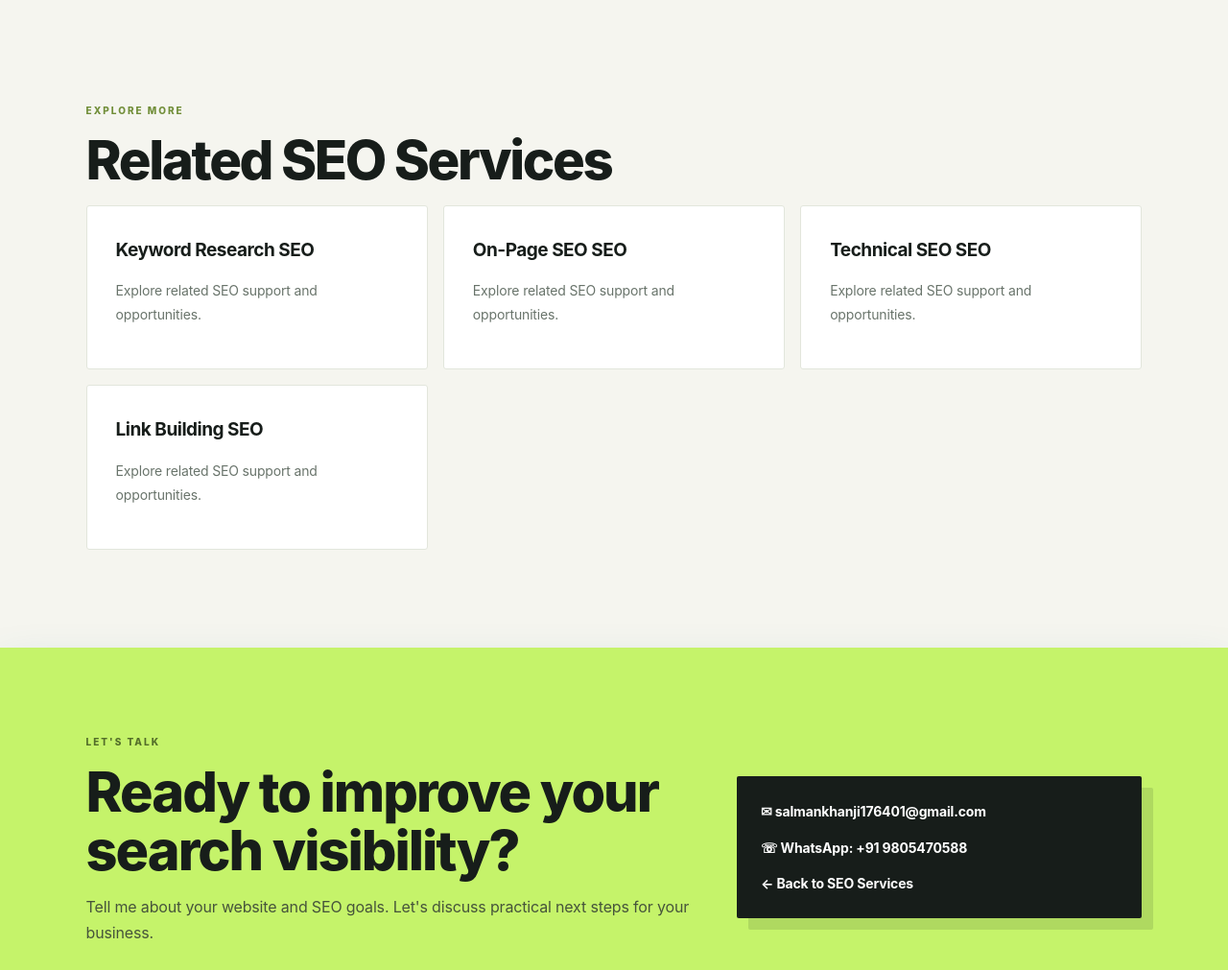
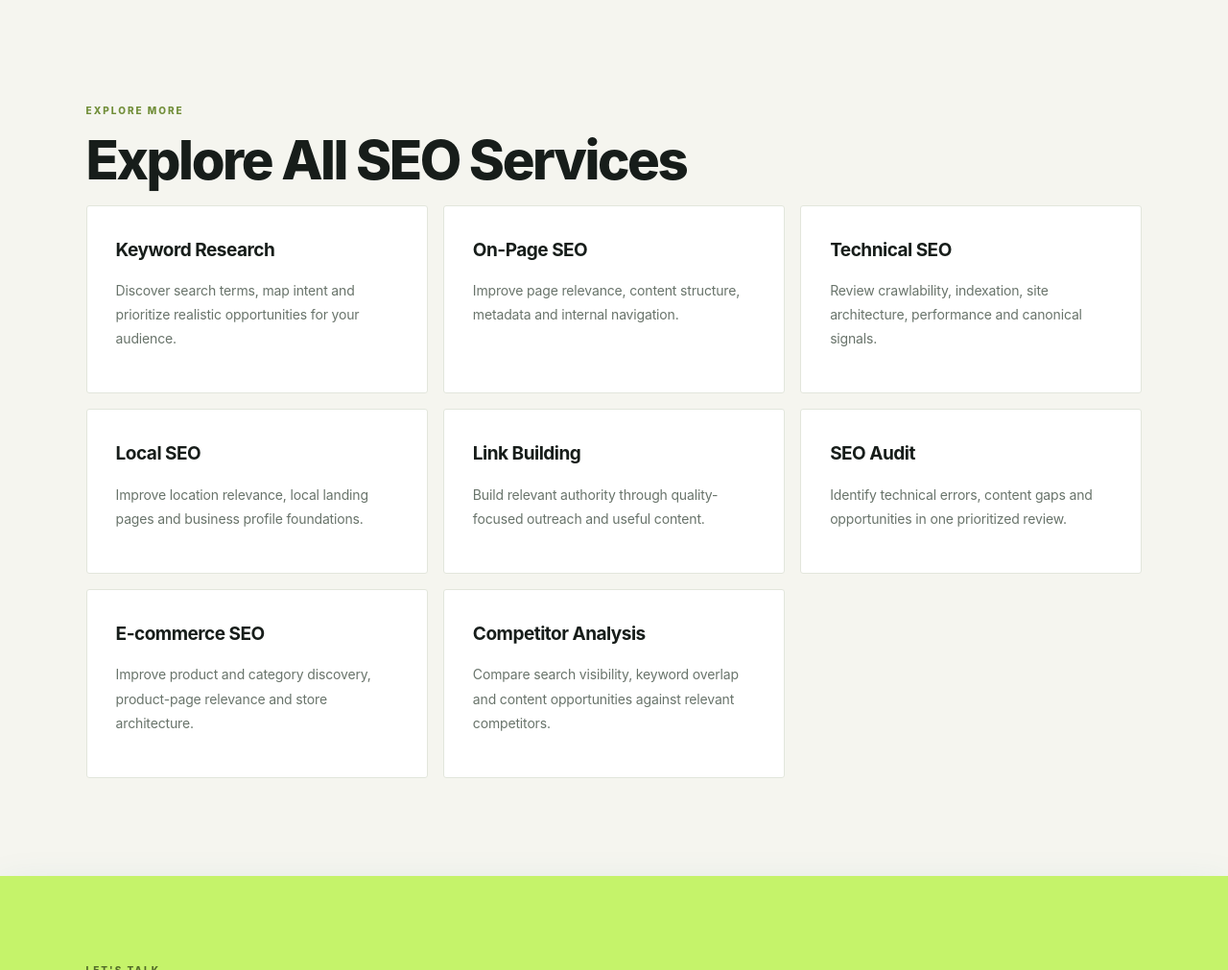
Before and after one commit to mushtaqwork7486-ai/seo-service-page, a plain HTML site: page local-seo-services/index.html in a window 1280 px wide. Shown: the part 3040-4051 px from the top of the page at 96% size. Drawn offline with Linux system fonts and the light colour scheme.

Commit message:
Link all SEO service pages with useful descriptions

```diff
--- a/local-seo-services/index.html
+++ b/local-seo-services/index.html
@@ -20,9 +20,15 @@
 <section class="section service-content"><h2>Reviews, citations and local trust</h2><p>Consistent name, address and phone information across relevant directories can reduce confusion. A thoughtful review process also helps customers share genuine experiences. I focus on relevant, accurate listings and ethical practices rather than bulk spam submissions or fake reviews.</p></section>
 <section class="section"><p class="eyebrow">COMMON QUESTIONS</p><h2>Frequently Asked Questions</h2><div class="grid faq-grid"><article class="service"><h3>Do you guarantee a Google Maps position?</h3><p>No. Local results vary by searcher location, relevance, distance, prominence and competition. No provider can guarantee a specific Maps position.</p></article>
 <article class="service"><h3>Can a service-area business use local SEO?</h3><p>Yes. Eligible service-area businesses can build local visibility while following Google’s profile guidelines and representing their service areas accurately.</p></article></div></section>
-<section class="section"><p class="eyebrow">EXPLORE MORE</p><h2>Related SEO Services</h2><div class="grid related-grid"><a class="service" href="/keyword-research-services/"><h3>Keyword Research SEO</h3><p>Explore related SEO support and opportunities.</p></a>
-<a class="service" href="/on-page-seo-services/"><h3>On-Page SEO SEO</h3><p>Explore related SEO support and opportunities.</p></a>
-<a class="service" href="/technical-seo-services/"><h3>Technical SEO SEO</h3><p>Explore related SEO support and opportunities.</p></a>
-<a class="service" href="/link-building-services/"><h3>Link Building SEO</h3><p>Explore related SEO support and opportunities.</p></a></div></section>
+<section class="section"><p class="eyebrow">EXPLORE MORE</p><h2>Explore All SEO Services</h2><div class="grid related-grid">
+<a class="service" href="/keyword-research-services/"><h3>Keyword Research</h3><p>Discover search terms, map intent and prioritize realistic opportunities for your audience.</p></a>
+<a class="service" href="/on-page-seo-services/"><h3>On-Page SEO</h3><p>Improve page relevance, content structure, metadata and internal navigation.</p></a>
+<a class="service" href="/technical-seo-services/"><h3>Technical SEO</h3><p>Review crawlability, indexation, site architecture, performance and canonical signals.</p></a>
+<a class="service" href="/local-seo-services/"><h3>Local SEO</h3><p>Improve location relevance, local landing pages and business profile foundations.</p></a>
+<a class="service" href="/link-building-services/"><h3>Link Building</h3><p>Build relevant authority through quality-focused outreach and useful content.</p></a>
+<a class="service" href="/seo-audit-services/"><h3>SEO Audit</h3><p>Identify technical errors, content gaps and opportunities in one prioritized review.</p></a>
+<a class="service" href="/ecommerce-seo-services/"><h3>E-commerce SEO</h3><p>Improve product and category discovery, product-page relevance and store architecture.</p></a>
+<a class="service" href="/competitor-analysis-services/"><h3>Competitor Analysis</h3><p>Compare search visibility, keyword overlap and content opportunities against relevant competitors.</p></a>
+</div></section>
 <section class="contact" id="contact"><div><p class="eyebrow">LET'S TALK</p><h2>Ready to improve your search visibility?</h2><p>Tell me about your website and SEO goals. Let's discuss practical next steps for your business.</p></div><div class="contact-box"><a href="mailto:salmankhanji176401@gmail.com">✉ salmankhanji176401@gmail.com</a><a href="https://wa.me/919805470588" target="_blank" rel="noopener">☏ WhatsApp: +91 9805470588</a><a href="/">← Back to SEO Services</a></div></section>
 </main><footer><span>© 2026 SEO Specialist</span><span>SEO Services • Worldwide</span></footer></body></html>
```
